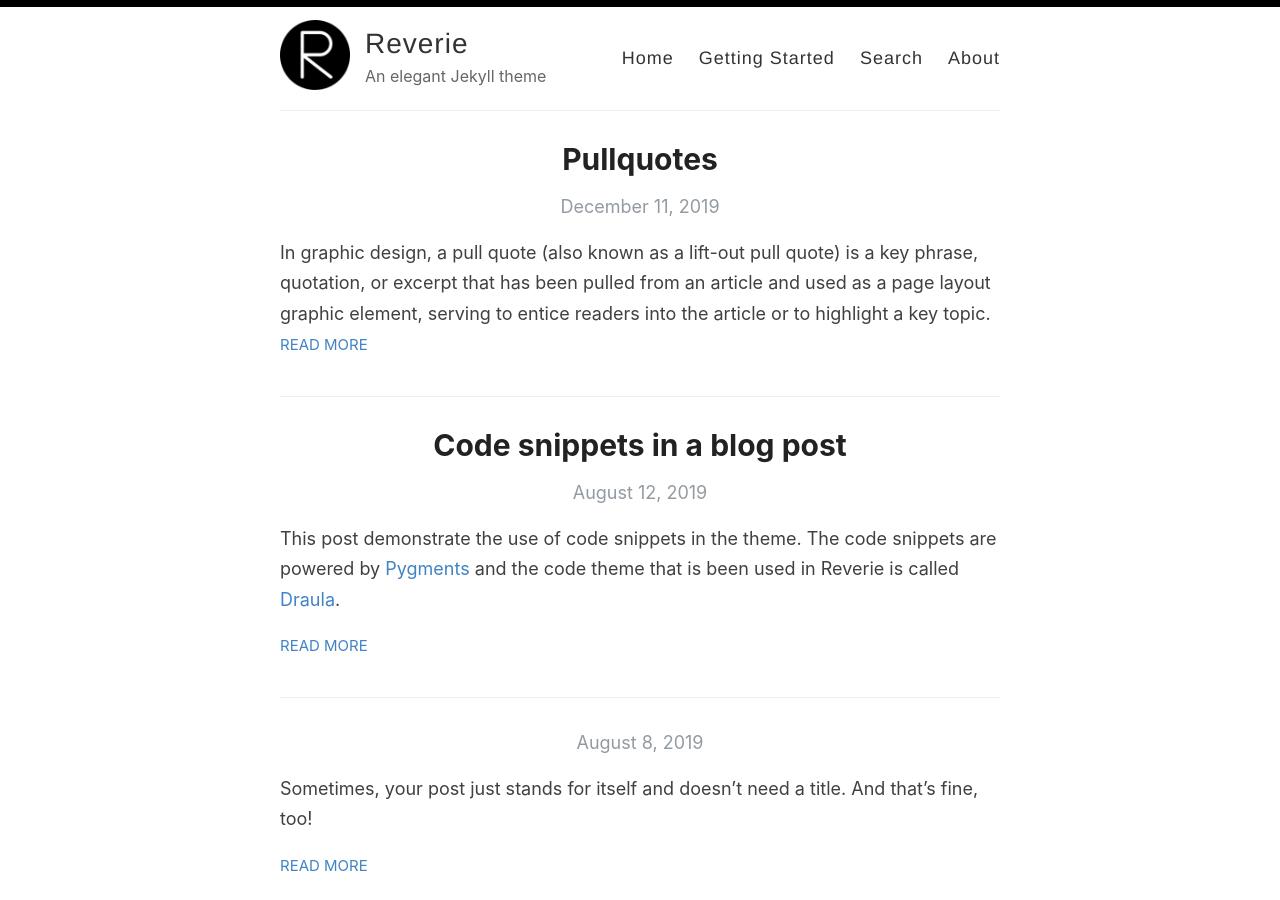
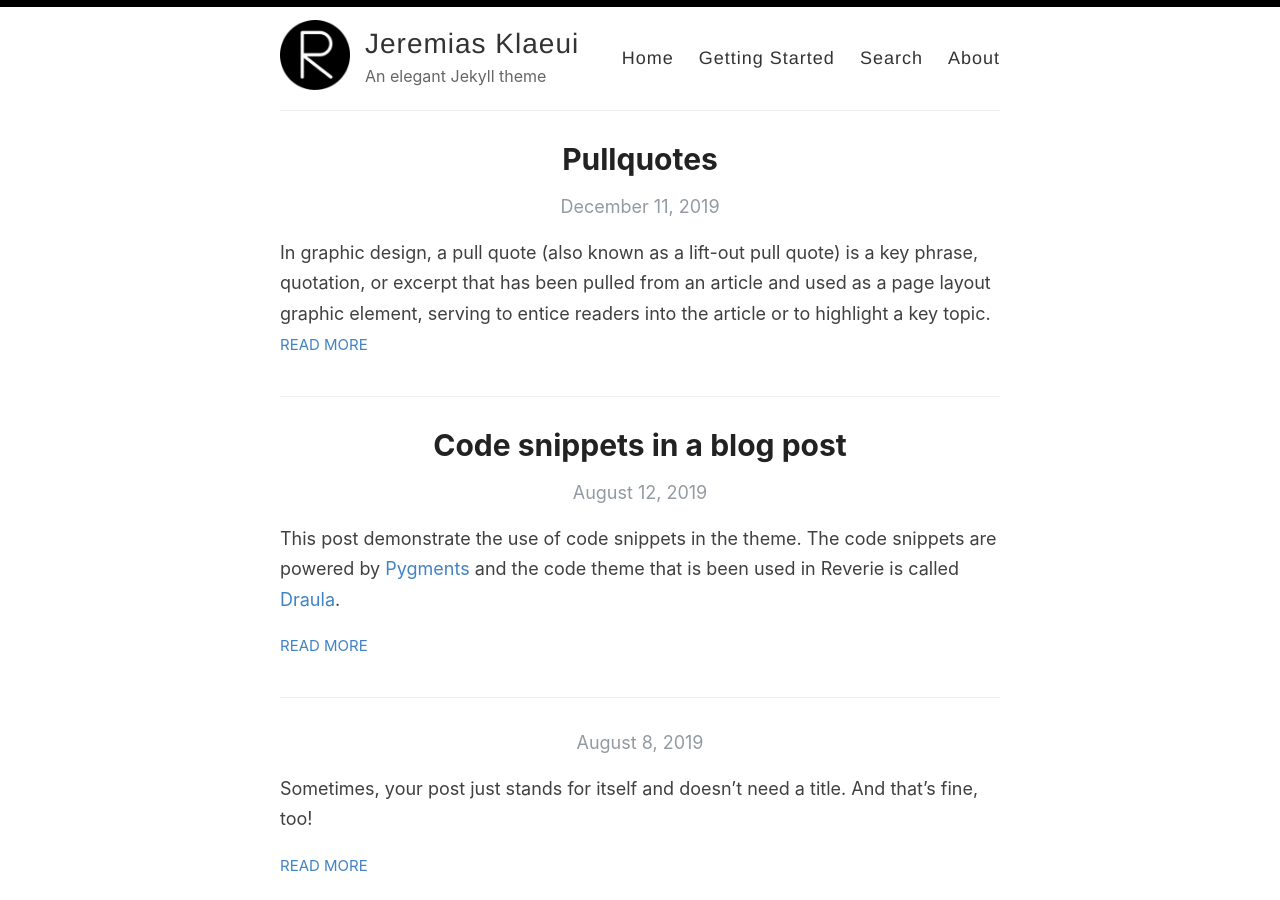
Before and after one commit to jklaeui/jklaeui.github.io, a Jekyll site: the page built from index.html, in a window 1280 px wide and 900 px high. Built offline with Jekyll 4.4.1, drawn with Linux system fonts in a browser that asks for light colours; the list of posts is cut into pages by our own code.

Commit message:
Update _config.yml

```diff
--- a/_config.yml
+++ b/_config.yml
@@ -3,7 +3,7 @@
 #
 
 # Name of your site (displayed in the header)
-name: Reverie
+name: Jeremias Klaeui
 
 # Name of the author
 author: Amit Merchant
@@ -21,10 +21,10 @@ avatar: /images/reverie.png
 # Includes an icon in the footer for each username you enter
 footer-links:
   dribbble:
-  email: amit.d.merchant@gmail.com
+  email:
   facebook:
   flickr:
-  github: amitmerchant1990/reverie
+  github:
   instagram:
   linkedin:
   pinterest:
```
